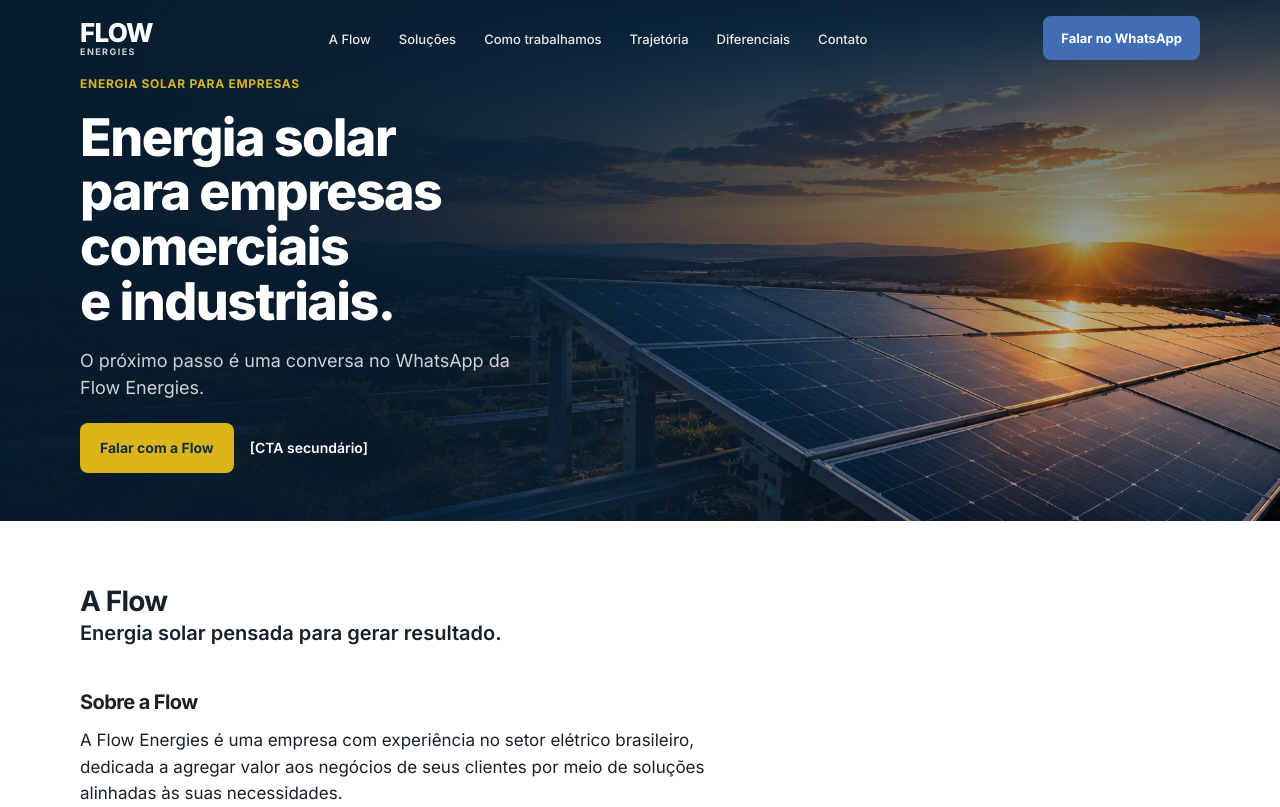
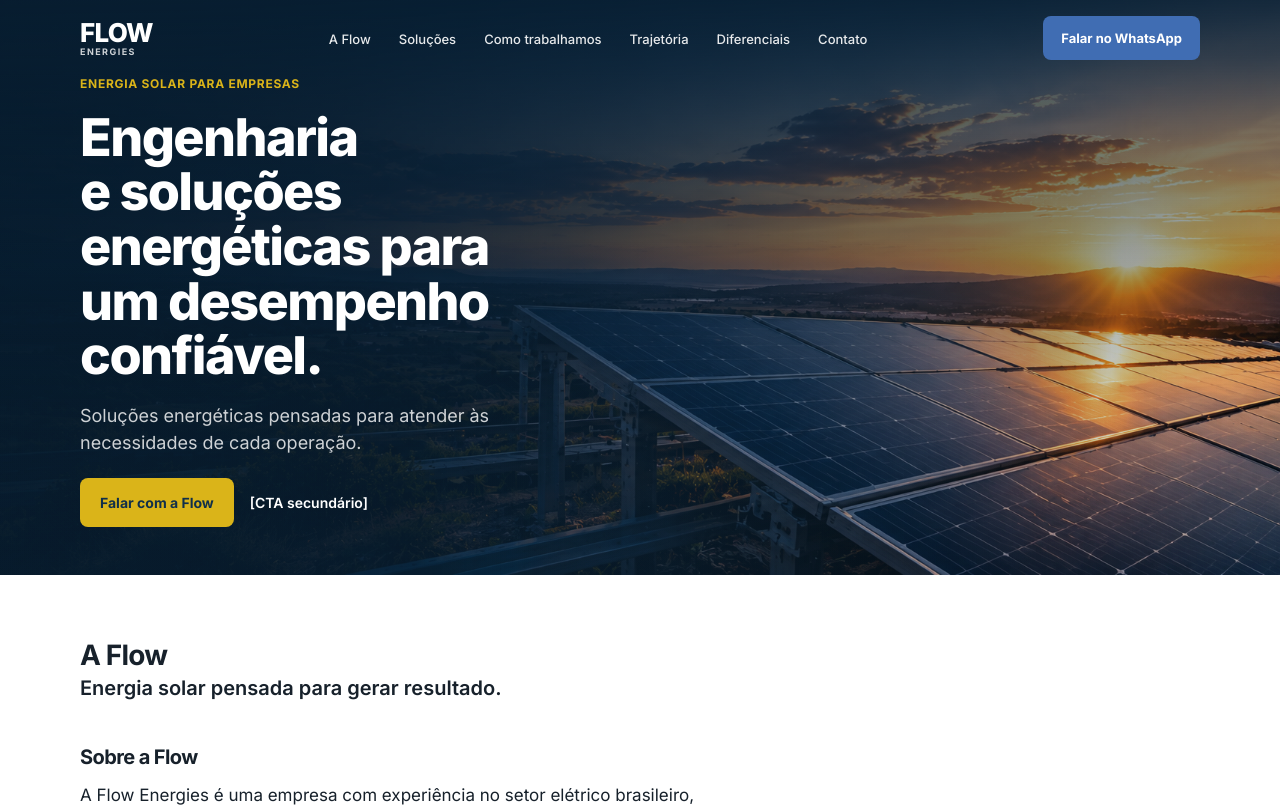
Before and after one commit to beAndrade/flow-site, an Angular app: page / in a window 1280 px wide. Shown: the top 807 px of the page. Built offline with nearby package versions, Linux system fonts and the light colour scheme.

Commit message:
feat: update Flow Energies home messaging

```diff
--- a/src/app/features/home/home.component.html
+++ b/src/app/features/home/home.component.html
@@ -1,9 +1,9 @@
 <section class="hero" aria-labelledby="home-title">
   <div class="hero__copy">
     <p class="hero__eyebrow">Energia solar para empresas</p>
-    <h1 id="home-title">Energia solar para empresas comerciais e industriais.</h1>
+    <h1 id="home-title">Engenharia e soluções energéticas para um desempenho confiável.</h1>
     <p class="hero__support">
-      O próximo passo é uma conversa no WhatsApp da Flow Energies.
+      Soluções energéticas pensadas para atender às necessidades de cada operação.
     </p>
     <div class="hero__actions">
       <button class="hero__cta" type="button">Falar com a Flow</button>
--- a/src/index.html
+++ b/src/index.html
@@ -5,7 +5,7 @@
   <title>Flow Energies</title>
   <base href="/">
   <meta name="viewport" content="width=device-width, initial-scale=1">
-  <meta name="description" content="Flow Energies. Energia solar para empresas comerciais e industriais.">
+  <meta name="description" content="Conheça a Flow Energies, empresa de engenharia e soluções energéticas com foco em confiabilidade e desempenho.">
   <link rel="icon" type="image/x-icon" href="favicon.ico">
   <link rel="preconnect" href="https://fonts.googleapis.com">
   <link rel="preconnect" href="https://fonts.gstatic.com" crossorigin>
```
Also changed, not shown: 3 other files (tests, documents, lock files or other folders).
